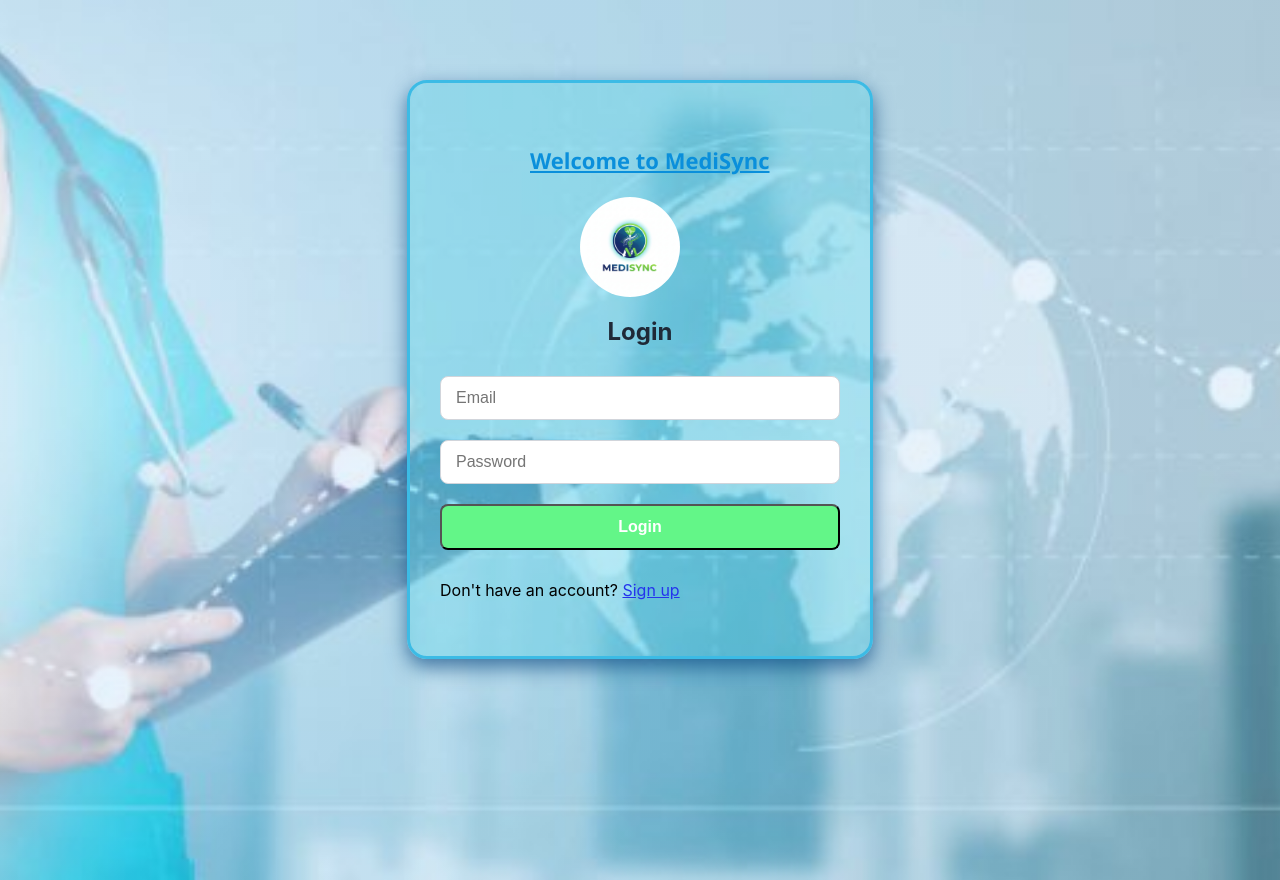
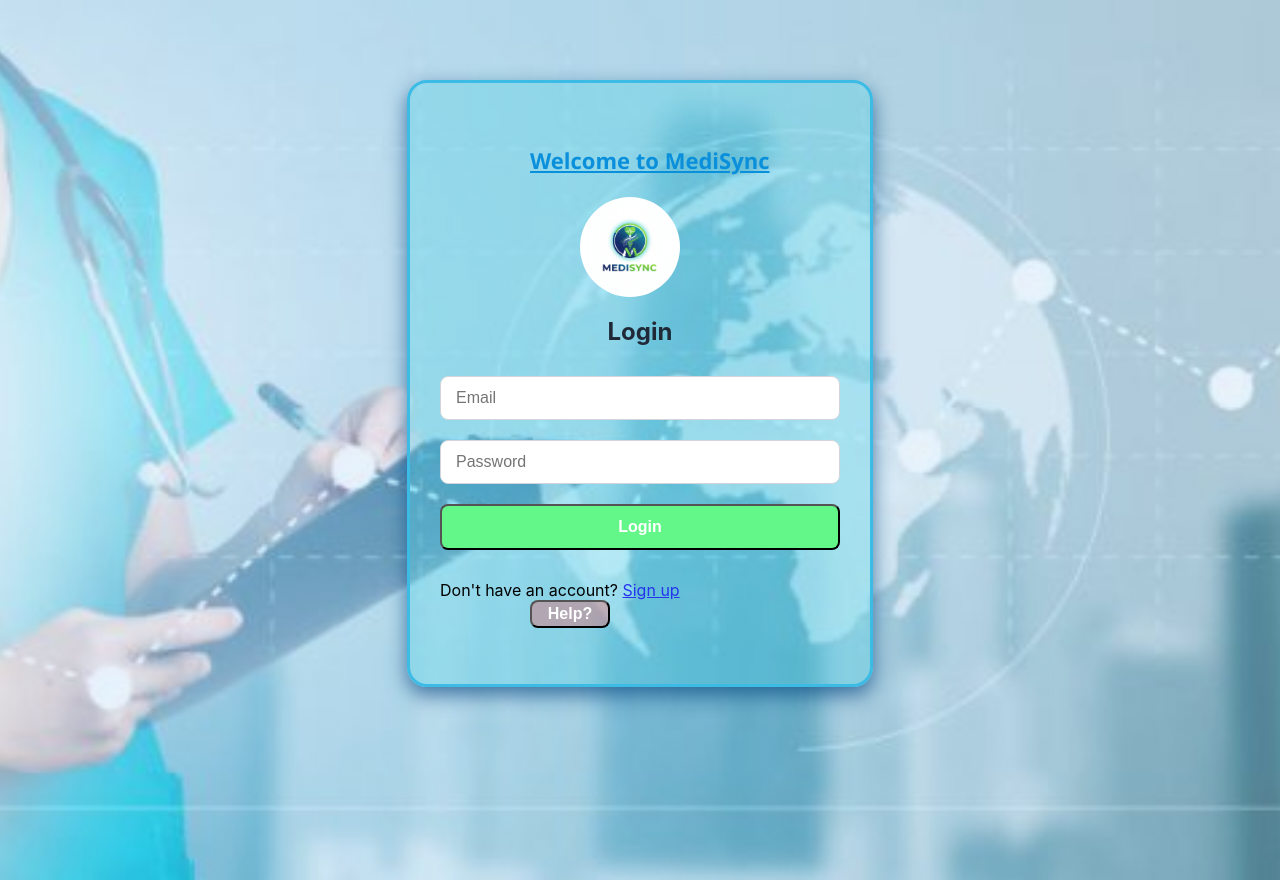
Before and after one commit to Shashi-Shekhar-1/AlphaTech, a React app: page / in a window 1280 px wide. Built offline with nearby package versions, Linux system fonts and the light colour scheme; the HTML template or start-up script is replaced by a standard one.

Commit message:
Add Help button

```diff
--- a/src/admin-dashboard.jsx
+++ b/src/admin-dashboard.jsx
@@ -22,13 +22,13 @@ const AdminDashboard = () => {
       { id: 5, number: 105, isVacant: false },
       { id: 6, number: 106, isVacant: true },
       { id: 7, number: 107, isVacant: true },
-      { id: 8, number: 107, isVacant: true },
-      { id: 9, number: 107, isVacant: true },
-      { id: 10, number: 107, isVacant: true },
-      { id: 11, number: 107, isVacant: true },
-      { id: 12, number: 107, isVacant: true },
-      { id: 13, number: 107, isVacant: true },
-      { id: 14, number: 107, isVacant: true },
+      { id: 8, number: 108, isVacant: true },
+      { id: 9, number: 109, isVacant: true },
+      { id: 10, number: 110, isVacant: true },
+      { id: 11, number: 111, isVacant: true },
+      { id: 12, number: 112, isVacant: true },
+      { id: 13, number: 113, isVacant: true },
+      { id: 14, number: 114, isVacant: true },
     ]);
     setFloor2Beds([
       { id: 15, number: 201, isVacant: true },
--- a/src/components/appointment.jsx
+++ b/src/components/appointment.jsx
@@ -12,7 +12,7 @@ const hospitalData = [
   {
     id: 1,
     name: "RIMS Ranchi",
-    location: "Sindri",
+    location: "Ranchi",
     type: "Government",
     rating: 4,
   },
--- a/src/index.css
+++ b/src/index.css
@@ -55,6 +55,22 @@ body {
   background-color: rgba(60, 209, 229,0.3);
 
 }
+
+.help{
+  background-color: rgba(235, 97, 97,0.4);
+  color: white;
+  cursor: pointer;
+  width: 80px;
+  height: fit-content;
+  padding: 3px;
+  /* margin-top: 10px; */
+  margin-left: 90px;
+
+}
+.help:hover{
+  background-color: red;
+}
+
 .para{
   margin-left: 90px;
   margin-top:1s0px;
--- a/src/login.jsx
+++ b/src/login.jsx
@@ -75,6 +75,9 @@ const Login = () => {
         <p style={{marginTop:"10px"}}>
           Don't have an account?{" "}
           <Link to="/Signup" style={{color:"#2434ec"}}>Sign up</Link>
+
+          <button className="help">Help?</button>
+
         </p>
       </form>
     </div>
```
